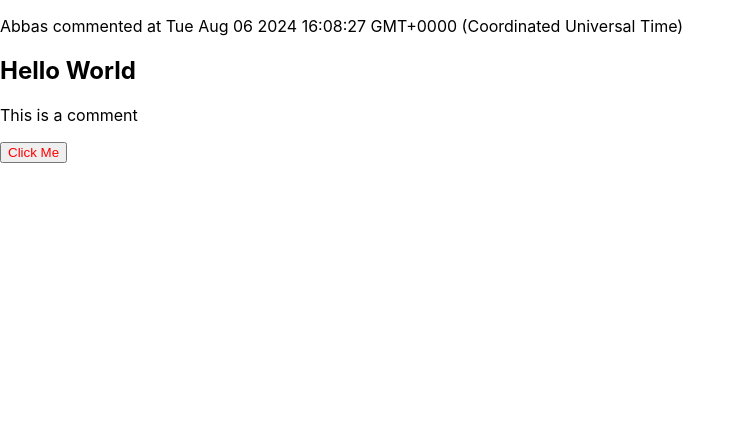
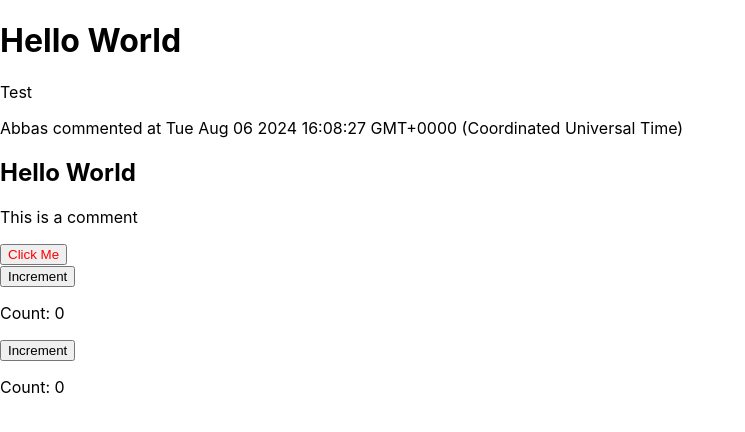
Before and after one commit to abbasg-dev/frontend-expert, a React (Create React App) app in the folder react/test-app/: page / in a window 1280 px wide. Shown: the top 432 px of the page, without its empty margins (0-745 px from the left). Built offline with nearby package versions, Linux system fonts and the light colour scheme.

Commit message:
React State

```diff
--- a/react/test-app/src/App.js
+++ b/react/test-app/src/App.js
@@ -1,39 +1,15 @@
-import "./App.css";
+import JSX from "./components/JSX";
+import Props from "./components/Props";
+import SyntheticEvent from "./components/SyntheticEvent";
+import State from "./components/State";
 
 export default function App() {
   return (
     <>
-      <Comment username="Abbas" time={new Date().toString()}>
-        <h1>Hello World</h1>
-        <p>This is a comment</p>
-      </Comment>
-      <MyButton onClick={handleClick}>Click Me</MyButton>
+      <JSX />
+      <Props />
+      <SyntheticEvent />
+      <State />
     </>
   );
 }
-
-function Comment({ username, time, children }) {
-  return (
-    <section>
-      <p>
-        {username} commented at {time}
-      </p>
-      {children}
-    </section>
-  );
-}
-
-function handleClick(event) {
-  console.log(event.nativeEvent);
-}
-
-function MyButton(props) {
-  return (
-    <button
-      {...props}
-      style={{
-        color: "red",
-      }}
-    />
-  );
-}
--- /dev/null
+++ b/react/test-app/src/components/JSX.js
@@ -0,0 +1,10 @@
+import React from "react";
+
+export default function JSX() {
+  return (
+    <React.Fragment>
+      <h1>Hello World</h1>
+      <p>Test</p>
+    </React.Fragment>
+  );
+}
--- /dev/null
+++ b/react/test-app/src/components/Props.js
@@ -0,0 +1,19 @@
+export default function Props() {
+  return (
+    <Comment username="Abbas" time={new Date().toString()}>
+      <h1>Hello World</h1>
+      <p>This is a comment</p>
+    </Comment>
+  );
+}
+
+function Comment({ username, time, children }) {
+  return (
+    <section>
+      <p>
+        {username} commented at {time}
+      </p>
+      {children}
+    </section>
+  );
+}
--- /dev/null
+++ b/react/test-app/src/components/State.js
@@ -0,0 +1,49 @@
+import { useReducer } from "react";
+
+function reducer(state, action) {
+  switch (action.type) {
+    case "increment":
+      return { count: state.count + action.num };
+    case "decrement":
+      return { count: state.count - action.num };
+    default:
+      throw new Error("Unknown action type");
+  }
+}
+export default function State() {
+  const [state, dispatch] = useReducer(reducer, {
+    count: 0,
+  });
+
+  return (
+    <>
+      <Counter
+        count={state.count}
+        onClick={() =>
+          dispatch({
+            type: "increment",
+            num: 1,
+          })
+        }
+      />
+      <Counter
+        count={state.count}
+        onClick={() =>
+          dispatch({
+            type: "decrement",
+            num: 10,
+          })
+        }
+      />
+    </>
+  );
+}
+
+function Counter({ count, onClick }) {
+  return (
+    <>
+      <button onClick={onClick}>Increment</button>
+      <p>Count: {count}</p>
+    </>
+  );
+}
--- /dev/null
+++ b/react/test-app/src/components/SyntheticEvent.js
@@ -0,0 +1,22 @@
+export default function SyntheticEvent() {
+  return (
+    <div>
+      <MyButton onClick={handleClick}>Click Me</MyButton>
+    </div>
+  );
+}
+
+function handleClick(event) {
+  console.log(event.nativeEvent);
+}
+
+function MyButton(props) {
+  return (
+    <button
+      {...props}
+      style={{
+        color: "red",
+      }}
+    />
+  );
+}
```
Also changed, not shown: 1 other file (tests, documents, lock files or other folders).
